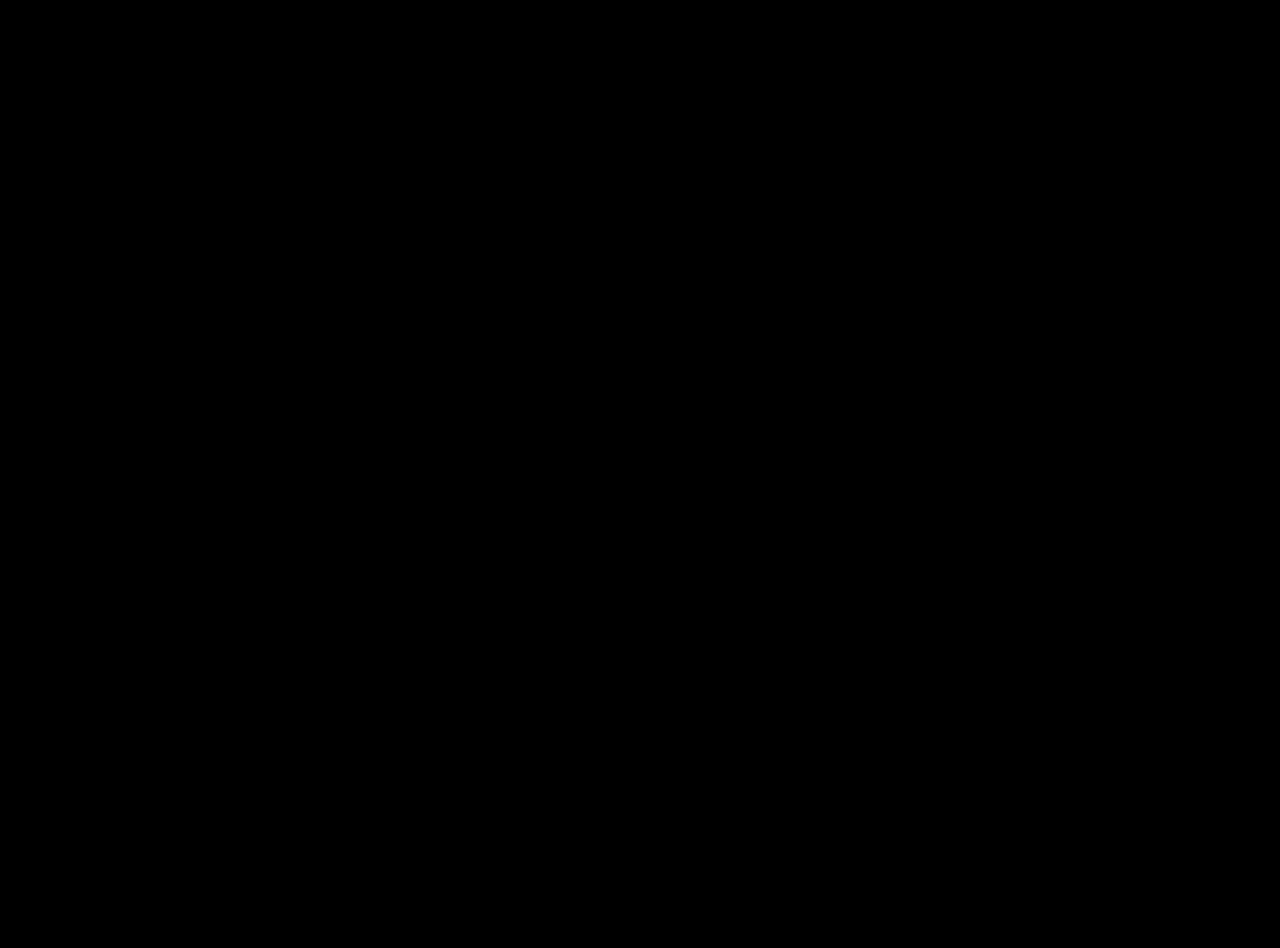
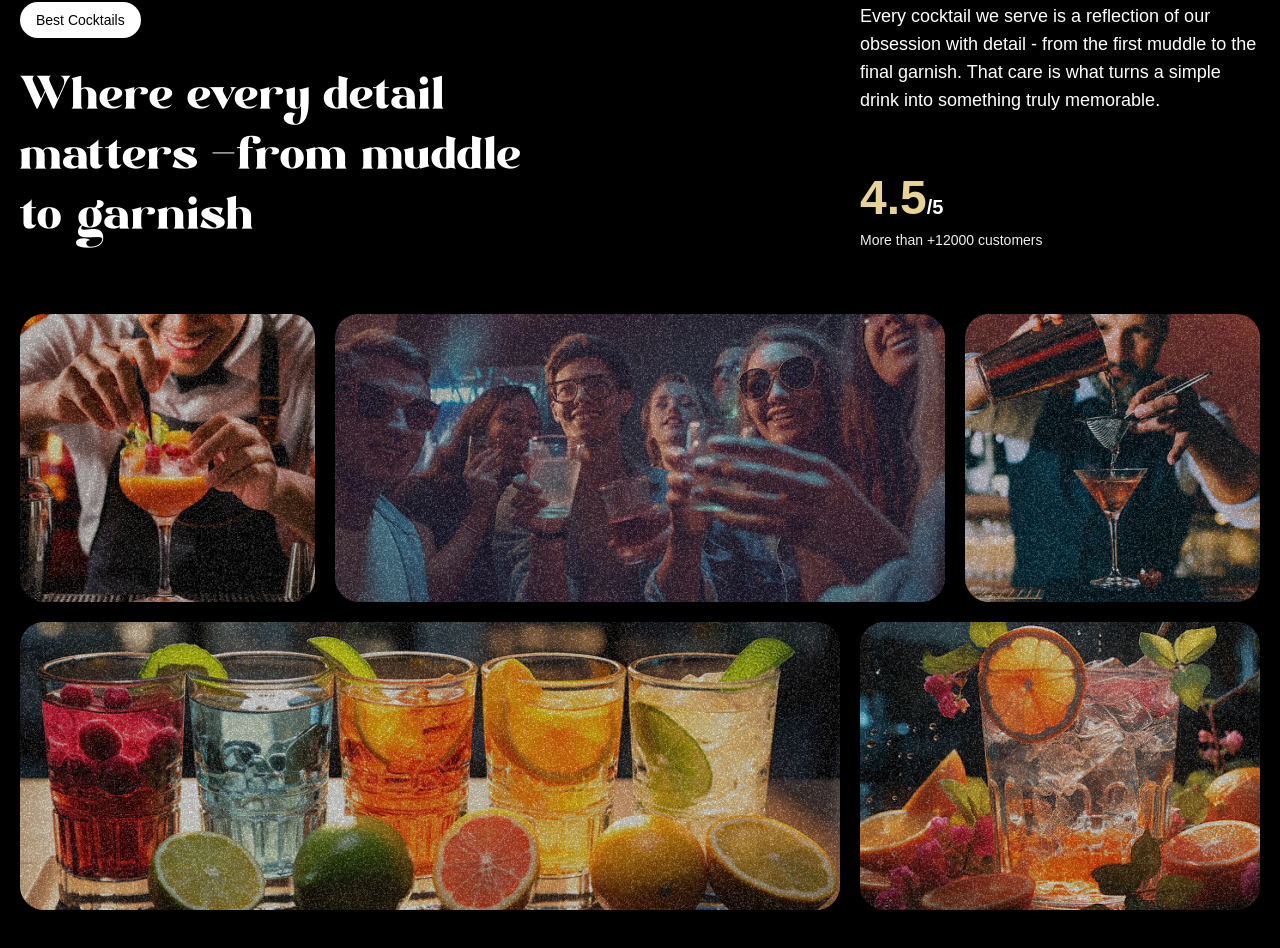
Before and after one commit to Developer-Elisha/Mojito-gsap-cocktail-, a React (Vite) app: page / in a window 1280 px wide. Shown: the part 1710-2658 px from the top of the page. Before the commit the page ends 1600 px from the top, so only its background shows below. Built offline with nearby package versions, Linux system fonts and the light colour scheme; a web font is replaced by a local one.

Commit message:
Implement the about Section

```diff
--- a/src/App.jsx
+++ b/src/App.jsx
@@ -3,6 +3,7 @@
 import Navbar from "./components/Navbar";
 import Hero from "./components/Hero";
 import Cocktails from "./components/Cocktails";
+import About from "./components/About";
 
 gsap.registerPlugin(ScrollTrigger, SplitText);
 
@@ -12,6 +13,7 @@
       <Navbar />
       <Hero/>
       <Cocktails />
+      <About />
     </main>
   )
 }
--- /dev/null
+++ b/src/components/About.jsx
@@ -0,0 +1,95 @@
+import { useGSAP } from "@gsap/react"
+import { SplitText } from "gsap/all"
+import gsap from "gsap"
+
+const About = () => {
+
+    useGSAP(() => {
+        const titleSplit = SplitText.create('#about h2', {
+            type: 'words',
+        })
+
+        const  scrollTimeline = gsap.timeline({
+            scrollTrigger: {
+                trigger: '#about',
+                start: 'top center'
+            }
+        })
+
+        scrollTimeline
+        .from(titleSplit.words, {
+            opacity: 0,
+            duration: 1,
+            yPercent: 100,
+            ease: 'expo.out',
+            stagger: 0.02
+        })
+        .from('.top-grid div, .bottom-grid div', {
+            opacity: 0,
+            duration: 1,
+            ease: 'power1.inOut',
+            stagger: 0.04,
+        }, '-=0.5')
+    })
+  return (
+    <div id="about">
+        <div className="mb-16 md:px-0 px-5">
+            <div className="content">
+                <div className="md:col-span-8">
+                    <p className="badge">Best Cocktails</p>
+                    <h2>Where every detail matters <span className="text-white">-</span>
+                    from muddle to garnish
+                    </h2>
+                </div>
+
+                <div className="sub-content">
+                    <p>
+                        Every cocktail we serve is a reflection of our obsession with detail -
+                        from the first muddle to the final garnish. That care is what turns a simple
+                        drink into something truly memorable.
+                    </p>
+
+                    <div>
+                        <p className="md:text3xl text-xl font-bold">
+                            <span>4.5</span>/5
+                        </p>
+                        <p className="text-sm text-white-100">
+                            More than +12000 customers
+                        </p>
+                    </div>
+                </div>
+            </div>
+        </div>
+
+        <div className="top-grid">
+            <div className="md:col-span-3">
+                <div className="noisy" />
+                <img src="/images/abt1.png" alt="grid-img-1" />
+            </div>
+
+            <div className="md:col-span-6">
+                <div className="noisy" />
+                <img src="/images/abt2.png" alt="grid-img-2" />
+            </div>
+
+            <div className="md:col-span-3">
+                <div className="noisy" />
+                <img src="/images/abt5.png" alt="grid-img-5" />
+            </div>
+        </div>
+        <div className="bottom-grid">
+            <div className="md:col-span-8">
+                <div className="noisy" />
+                <img src="/images/abt3.png" alt="grid-img-3" />
+            </div>
+
+            <div className="md:col-span-4">
+                <div className="noisy" />
+                <img src="/images/abt4.png" alt="grid-img-4" />
+            </div>
+        </div>
+    </div>
+  )
+}
+
+export default About
```
